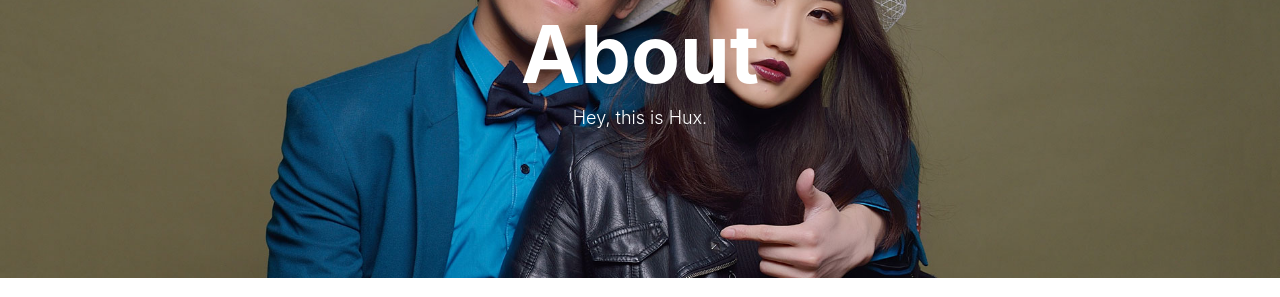
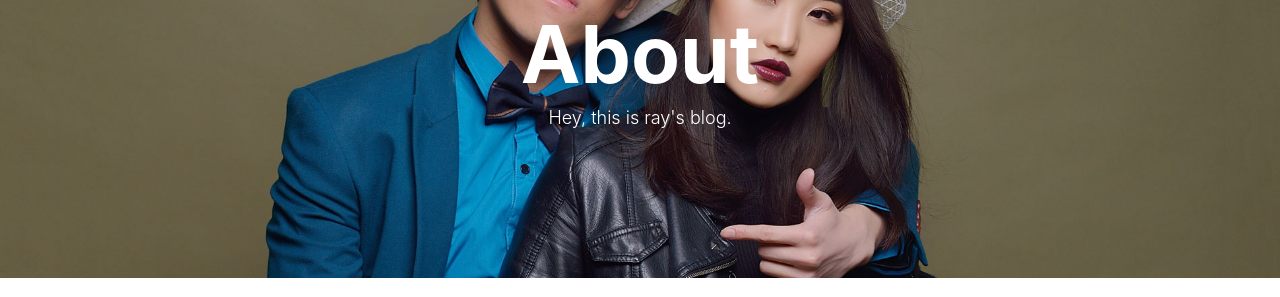
Before and after one commit to leosky21/leosky21.github.io, a Jekyll site: the page built from about.html, in a window 1280 px wide. Shown: the part 140-437 px from the top of the page. Built offline with Jekyll 4.4.1, drawn with Linux system fonts in a browser that asks for light colours; nearby versions of some CDN libraries; comment, search, counter and statistics services are not loaded.

Commit message:
update to date

```diff
--- a/_config.yml
+++ b/_config.yml
@@ -24,7 +24,7 @@ github_username:    leosky21
 # from 2016, 'pygments' is unsupported on GitHub Pages. Use 'rouge' for highlighting instead.
 highlighter: rouge
 permalink: pretty
-paginate: 10
+paginate: 5
 exclude: ["less","node_modules","Gruntfile.js","package.json","README.md"]
 anchorjs: true                          # if you want to customize anchor. check out line:181 of `post.html`
 
@@ -52,7 +52,7 @@ kramdown:
 # Duoshuo settings
 duoshuo_username: leosky21
 # Share component is depend on Comment so we can NOT use share only.
-duoshuo_share: true                     # set to false if you want to use Comment without Sharing
+duoshuo_share: false                     # set to false if you want to use Comment without Sharing
 
 
 
--- a/about.html
+++ b/about.html
@@ -1,7 +1,7 @@
 ---
 layout: page
 title: "About"
-description: "Hey, this is Hux."
+description: "Hey, this is ray's blog."
 header-img: "img/about-bg.jpg"
 ---
 
```
